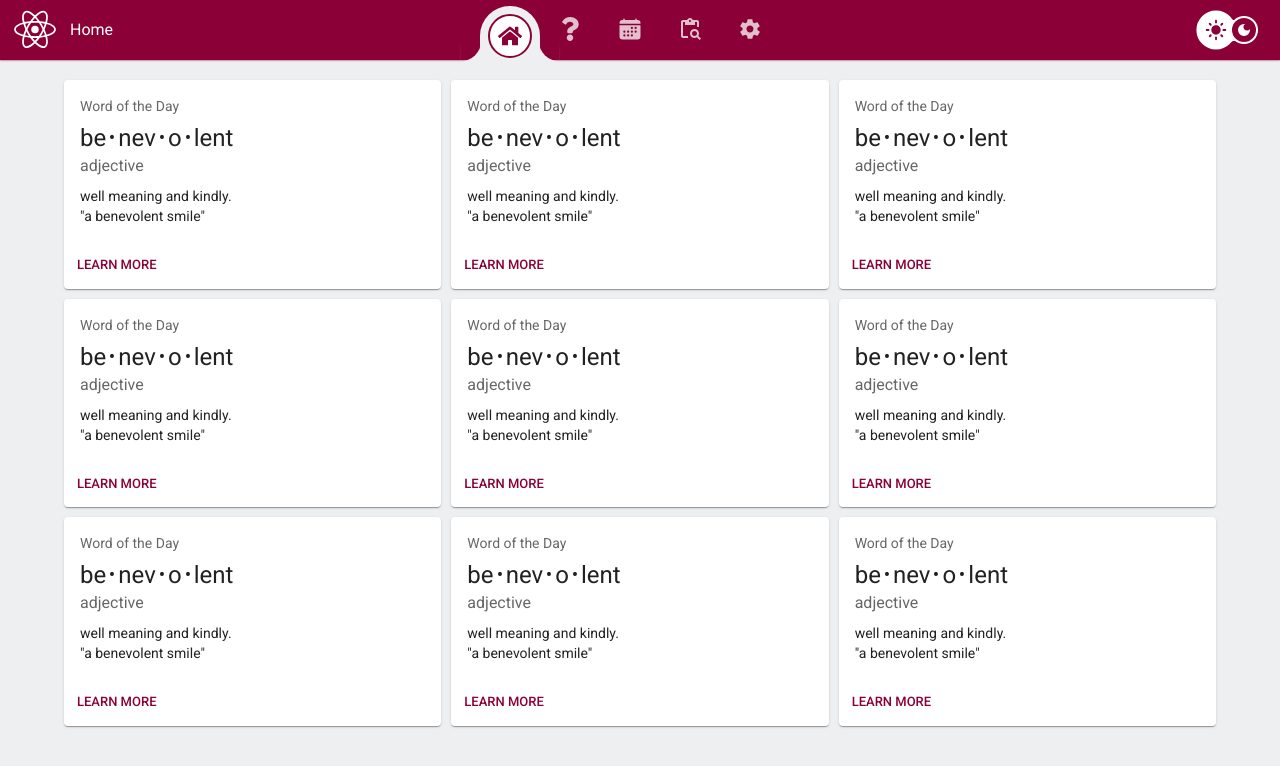
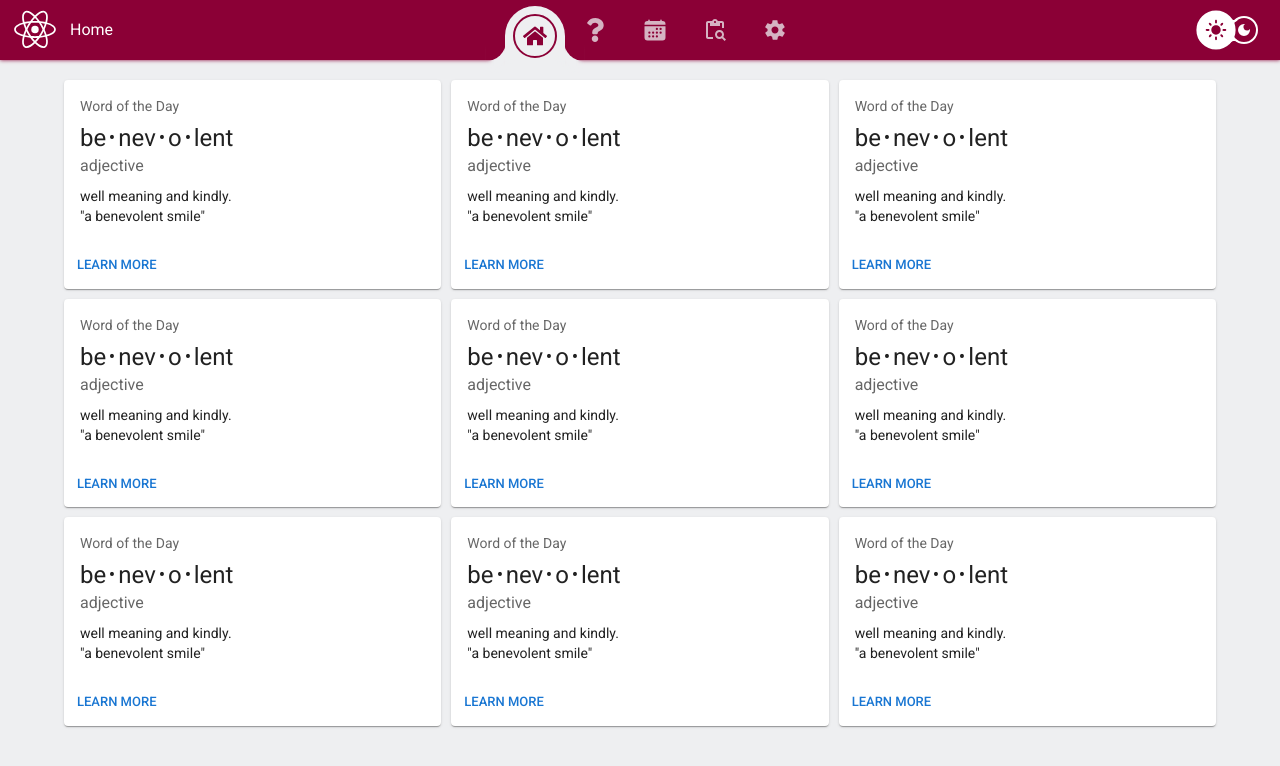
Before and after one commit to JanKrajewskiIT/recruiter, a Next.js app: page / in a window 1280 px wide. Shown: the top 766 px of the page. Built offline with nearby package versions, Linux system fonts and the light colour scheme.

Commit message:
Components adjustment

```diff
--- a/src/components/navigation/NavBar.tsx
+++ b/src/components/navigation/NavBar.tsx
@@ -7,13 +7,11 @@ import { AppBar, Typography, styled } from "@mui/material";
 import { type NavItem, navItems } from "@/components/navigation/NavItem";
 import { usePathname } from "next/navigation";
 import ThemeSwitch from "@/components/navigation/ThemeSwitch";
-import NavIcon from "@/components/navigation/NavIcon";
-import { useAtom } from "jotai";
-import { isDarkModeAtom } from "@/store/theme";
+import NavIcon from "@/components/navigation/NavLogo";
+import { palette } from "@/components/theme/theme";
 
 const NavBar = ({ className }: Props) => {
   const pathname = usePathname();
-  const [isDarkMode, setDarkMode] = useAtom(isDarkModeAtom);
   const [active, setActive] = useState<NavItem>(
     navItems.find((e) => e.href === pathname) ?? navItems[0],
   );
@@ -23,7 +21,7 @@ const NavBar = ({ className }: Props) => {
       <NavIcon />
       <Typography className="item-name">{active.name}</Typography>
       <NavigationItems active={active} setActive={setActive} />
-      <ThemeSwitch isDarkMode={isDarkMode} setDarkMode={setDarkMode} />
+      <ThemeSwitch />
     </AppBar>
   );
 };
@@ -37,7 +35,8 @@ export default styled(NavBar)`
     align-items: center;
     height: var(--header-height);
     padding: 0 10px;
-    box-shadow: 0px 0px 2px var(--nav-background);
+    box-shadow: 0px 0px 4px
+      ${(props) => (props.theme.isDarkMode ? "none" : palette.brand)};
 
     .item-name {
       justify-self: start;
--- a/src/components/navigation/NavItems.tsx
+++ b/src/components/navigation/NavItems.tsx
@@ -1,4 +1,5 @@
 import { type NavItem, navItems } from "@/components/navigation/NavItem";
+import { palette } from "@/components/theme/theme";
 import { type Props } from "@/models/props";
 import { styled } from "@mui/material";
 import { useRouter } from "next/navigation";
@@ -25,14 +26,10 @@ const NavItems = ({ className, active, setActive }: Props<INavItemsProps>) => {
       {navItems.map(({ name, href, icon: Icon }) => (
         <li
           key={name}
-          className={`list ${active?.name === name ? "active" : ""}`}
+          className={active?.name === name ? "active" : ""}
           onClick={handleActiveChange({ name, href, icon: Icon })}
         >
-          <a>
-            <span className="icon">
-              <Icon />
-            </span>
-          </a>
+          <Icon className="icon" />
         </li>
       ))}
       <div className="indicator">
@@ -44,78 +41,82 @@ const NavItems = ({ className, active, setActive }: Props<INavItemsProps>) => {
 
 export default styled(NavItems)`
   & {
+    --background-color: ${(props) => props.theme.palette.background.default};
+    --indicator-color: ${(props) =>
+      props.theme.isDarkMode ? "#b8bcc5" : palette.brand};
+
     display: flex;
-    width: 350px;
+    height: 100%;
 
     li {
-      position: relative;
-      list-style: none;
-      width: var(--header-height);
-      height: var(--header-height);
-      z-index: 1;
-    }
-
-    li a {
-      position: relative;
       display: flex;
       justify-content: center;
       align-items: center;
-      flex-direction: column;
-      width: 100%;
-      text-align: center;
-      font-weight: 500;
-    }
+      list-style: none;
+      width: var(--header-height);
+      cursor: pointer;
+      z-index: 1;
+      transition: margin 0.5s;
 
-    li a .icon {
-      position: relative;
-      display: block;
-      line-height: 65px;
-      font-size: 1.5em;
-      text-align: center;
-      transition: 0.5s;
-      color: var(--color-gray-0);
-      opacity: 0.75;
-    }
+      .icon {
+        font-size: 1.5em;
+        color: var(--background-color);
+        opacity: 0.75;
+        transition: color 0.5s;
+      }
 
-    li.active a .icon {
-      transform: translateY(7px);
-      opacity: 1;
-      color: var(--nav-background);
+      &.active {
+        margin-top: 12px;
+
+        .icon {
+          color: var(--indicator-color);
+          opacity: 1;
+        }
+      }
     }
 
     .indicator {
       top: 6px;
       position: absolute;
+      display: flex;
+      align-items: center;
+      justify-content: center;
       width: var(--header-height);
       height: var(--header-height);
       border-top-left-radius: 35px;
       border-top-right-radius: 35px;
-      border: 6px solid var(--color-gray-10);
-      background: var(--color-gray-10);
-      cursor: pointer;
-      transition: 0.5s;
+      background: var(--background-color);
+      transition: transform 0.5s;
+    }
+
+    .indicator::before,
+    .indicator::after {
+      content: "";
+      position: absolute;
+      top: 35px;
+      width: 20px;
+      height: 20px;
     }
 
     .indicator::before {
-      content: "";
-      position: absolute;
-      top: 29px;
-      left: -24.75px;
-      width: 20px;
-      height: 20px;
+      left: -19.2px;
       border-bottom-right-radius: 20px;
-      box-shadow: 5px 8px 4px 2px var(--color-gray-10);
+      box-shadow: 6px 8px 4px 2px var(--background-color);
     }
 
     .indicator::after {
-      content: "";
-      position: absolute;
-      top: 29px;
-      right: -24.75px;
-      width: 20px;
-      height: 20px;
+      right: -19.2px;
       border-bottom-left-radius: 20px;
-      box-shadow: -5px 8px 4px 2px var(--color-gray-10);
+      box-shadow: -6px 8px 4px 2px var(--background-color);
+    }
+
+    .indicator span {
+      width: 44px;
+      height: 44px;
+      border: 2.5px solid var(--indicator-color);
+      background: var(--background-color);
+      border-radius: 50%;
+      transform-origin: bottom;
     }
 
     li:nth-child(2).active ~ .indicator {
@@ -133,17 +134,5 @@ export default styled(NavItems)`
     li:nth-child(5).active ~ .indicator {
       transform: translateX(calc(var(--header-height) * 4));
     }
-
-    .indicator span {
-      position: absolute;
-      bottom: 2px;
-      left: 2px;
-      width: 44px;
-      height: 44px;
-      border: 2.5px solid var(--nav-background);
-      background: var(--color-gray-0);
-      border-radius: 50%;
-      transform-origin: bottom;
-    }
   }
 `;
--- a/src/components/navigation/NavIcon.tsx
+++ b/src/components/navigation/NavLogo.tsx
@@ -2,9 +2,9 @@ import { type Props } from "@/models/props";
 import { BiLogoReact } from "react-icons/bi";
 import { styled } from "@mui/material";
 
-const NavIcon = ({ className }: Props) => <BiLogoReact className={className} />;
+const NavLogo = ({ className }: Props) => <BiLogoReact className={className} />;
 
-export default styled(NavIcon)`
+export default styled(NavLogo)`
   & {
     justify-self: start;
     font-size: 50px;
--- a/src/components/navigation/ThemeSwitch.tsx
+++ b/src/components/navigation/ThemeSwitch.tsx
@@ -1,17 +1,11 @@
 import { MdDarkMode, MdLightMode } from "react-icons/md";
 import { styled } from "@mui/material";
+import { isDarkModeAtom } from "@/store/theme";
+import { useAtom } from "jotai";
 import { type Props } from "@/models/props";
 
-interface IThemeSwitchProps {
-  isDarkMode: boolean;
-  setDarkMode: (isDarkMode: boolean) => void;
-}
-
-const ThemeSwitch = ({
-  className,
-  isDarkMode,
-  setDarkMode,
-}: Props<IThemeSwitchProps>) => {
+const ThemeSwitch = ({ className }: Props) => {
+  const [isDarkMode, setDarkMode] = useAtom(isDarkModeAtom);
   const handleChange = (checked: boolean) => () => {
     setDarkMode(checked);
   };
@@ -37,6 +31,10 @@ const ThemeSwitch = ({
 
 export default styled(ThemeSwitch)`
   & {
+    --background-color: ${(props) =>
+      props.theme.components?.MuiAppBar?.styleOverrides
+        ?.colorPrimary as string};
+
     display: flex;
     align-items: center;
 
@@ -46,9 +44,10 @@ export default styled(ThemeSwitch)`
       justify-content: center;
       width: 28px;
       height: 28px;
-      background-color: var(--nav-background);
+      background-color: var(--background-color);
       border: 2px solid var(--color-gray-0);
       border-radius: 30px;
+      cursor: pointer;
       z-index: 1;
       transition: transform 1s;
     }
@@ -68,20 +67,24 @@ export default styled(ThemeSwitch)`
       width: 10px;
       height: 10px;
       border-radius: 15px;
-      margin-left: ${(props) => (props.isDarkMode ? "-9px" : "-1px")};
+      margin-left: ${(props) => (props.theme.isDarkMode ? "-9px" : "-1px")};
       transition: 1s;
     }
 
     .spacer::before {
       border-bottom: 2px solid var(--color-gray-0);
       margin-top: -18.4px;
-      transform: rotate(${(props) => (props.isDarkMode ? "-10deg" : "10deg")});
+      transform: rotate(
+        ${(props) => (props.theme.isDarkMode ? "-10deg" : "10deg")}
+      );
     }
 
     .spacer::after {
       border-top: 2px solid var(--color-gray-0);
       margin-top: 8.6px;
-      transform: rotate(${(props) => (props.isDarkMode ? "10deg" : "-10deg")});
+      transform: rotate(
+        ${(props) => (props.theme.isDarkMode ? "10deg" : "-10deg")}
+      );
     }
   }
 `;
--- a/src/components/theme/theme.ts
+++ b/src/components/theme/theme.ts
@@ -7,12 +7,14 @@ const roboto = Roboto({
   display: "swap",
 });
 
+const palette = {
+  brand: "#8b0036",
+};
+
 const lightTheme = createTheme({
+  isDarkMode: false,
   palette: {
     mode: "light",
-    primary: {
-      main: "#8b0036",
-    },
     background: {
       default: "#eeeff1",
     },
@@ -20,15 +22,35 @@ const lightTheme = createTheme({
   typography: {
     fontFamily: roboto.style.fontFamily,
   },
+  components: {
+    MuiAppBar: {
+      styleOverrides: {
+        colorPrimary: {
+          background: palette.brand,
+          color: "#ffffff",
+        },
+      },
+    },
+  },
 });
 
 const darkTheme = createTheme({
+  isDarkMode: true,
   palette: {
     mode: "dark",
   },
   typography: {
     fontFamily: roboto.style.fontFamily,
   },
+  components: {
+    MuiAppBar: {
+      styleOverrides: {
+        colorPrimary: {
+          border: "#8b0036",
+        },
+      },
+    },
+  },
 });
 
-export { lightTheme, darkTheme };
+export { palette, lightTheme, darkTheme };
```
Also changed, not shown: src/react-app-env.d.ts (added, +12 -0 lines).
